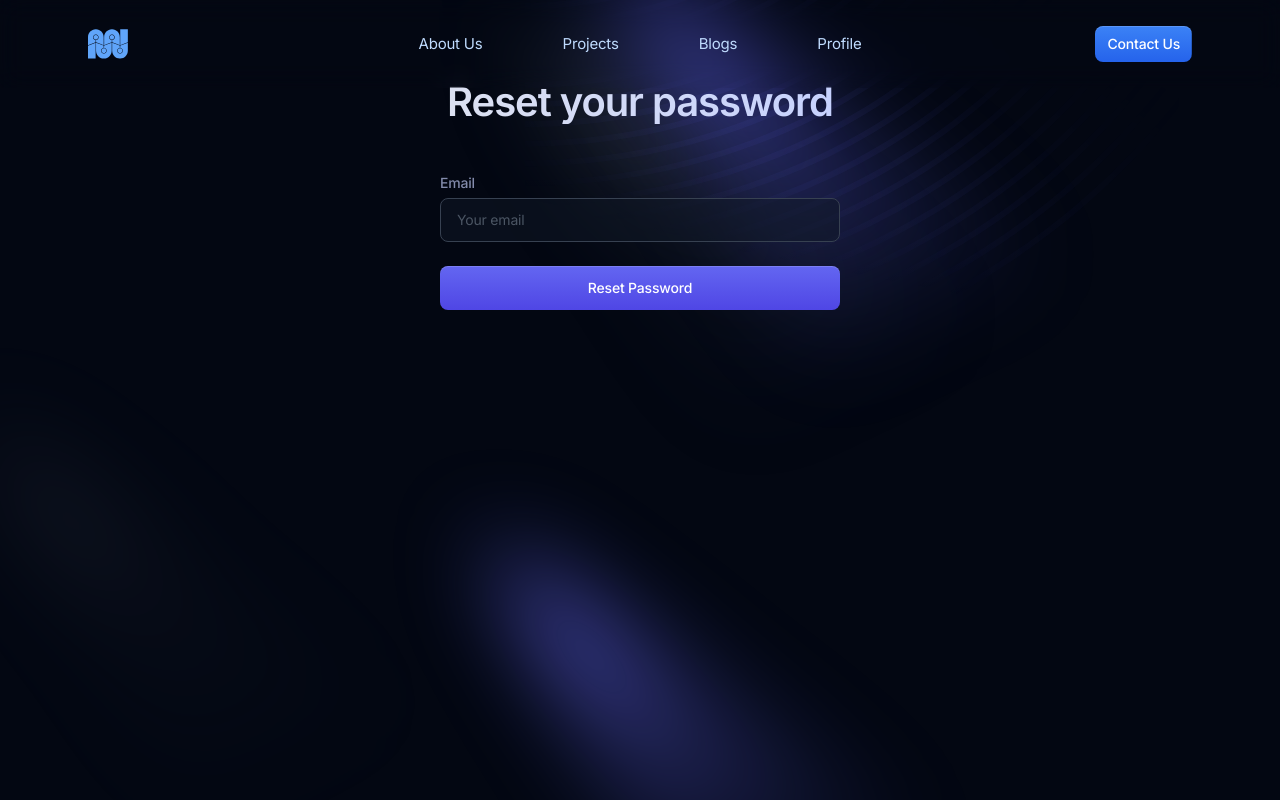
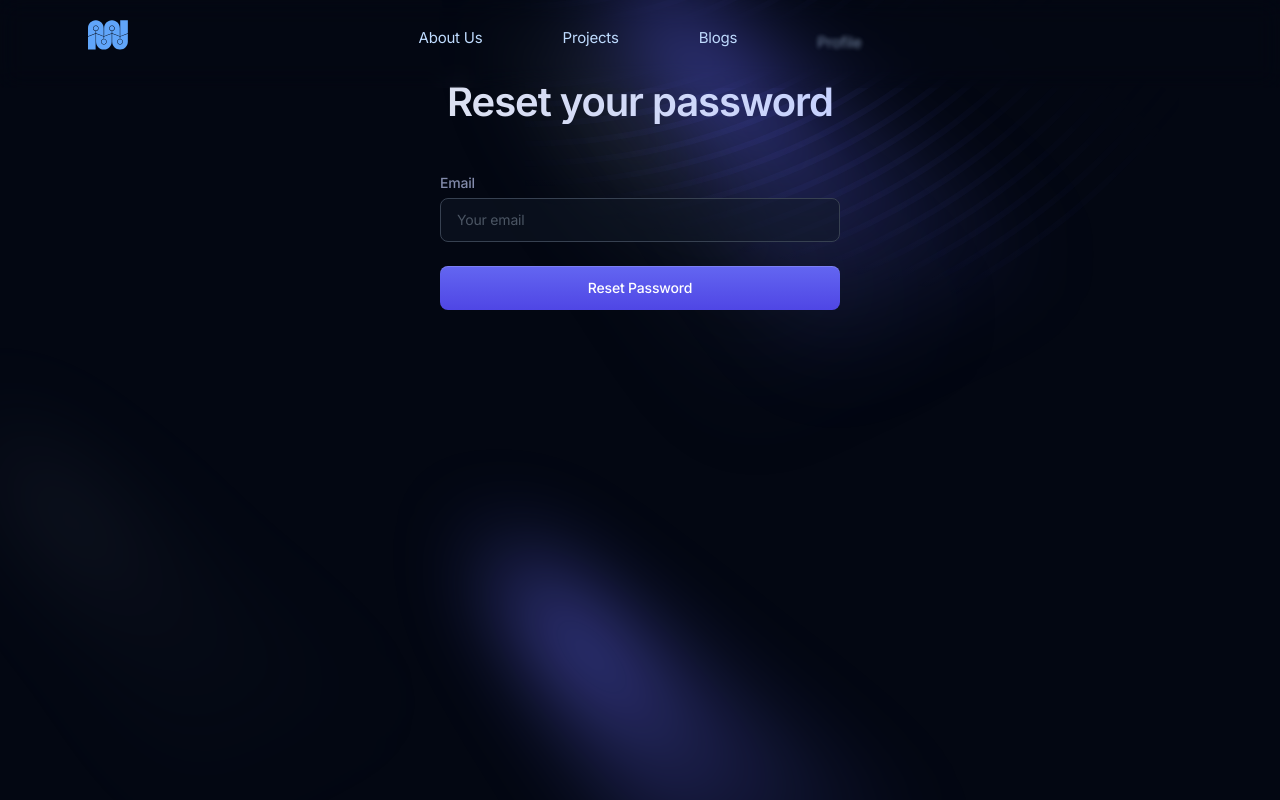
Before and after one commit to xzneozx96/Minastik-Landing-Nextjs, a Next.js app: page /reset-password in a window 1280 px wide. Built offline with nearby package versions, Linux system fonts and the light colour scheme.

Commit message:
update hero section animation

```diff
--- a/components/hero-home.tsx
+++ b/components/hero-home.tsx
@@ -6,6 +6,7 @@ import SplineRobot from './ui/spline-3D-robot';
 import { SparklesCore } from './ui/sparkles';
 import { AnimatedShinyTextWithBorder } from './ui/animated-shiny-text';
 import { BorderBeam } from './ui/border-beam';
+import { BlurFade } from './ui/blur-fade';
 
 export default function HeroHome() {
 	return (
@@ -13,22 +14,54 @@ export default function HeroHome() {
 			<div className='relative h-screen'>
 				{/* Hero content */}
 				{/* <div> */}
-				<div className='spotlight-background w-[1200px] px-4 sm:px-6 text-center absolute top-[50%] left-[50%] translate-x-[-50%] translate-y-[-35%] pointer-events-none select-none'>
+				<div className='w-[1200px] px-4 sm:px-6 text-center absolute top-[50%] left-[50%] translate-x-[-50%] translate-y-[-35%] pointer-events-none select-none'>
 					{/* <AnimatedRainbowTextWithBorder /> */}
+					<BlurFade
+						inView
+						delay={3.75}
+						duration={0.5}
+					>
 						<AnimatedShinyTextWithBorder />
+					</BlurFade>
+
+					<BlurFade
+						delay={4}
+						duration={1}
+						inView
+					>
+						<h1 className='animate-[gradient_6s_linear_infinite] bg-[linear-gradient(to_right,theme(colors.gray.200),theme(colors.blue.200),theme(colors.gray.50),theme(colors.blue.300),theme(colors.gray.200))] bg-[length:200%_auto] bg-clip-text pb-3 font-nacelle text-4xl font-semibold text-transparent md:text-5xl lg:text-8xl pointer-events-none select-none'>
+							Transform your business
+						</h1>
+					</BlurFade>
+
+					<BlurFade
+						delay={4.25}
+						duration={1}
+						inView
+					>
 						<h1 className='animate-[gradient_6s_linear_infinite] bg-[linear-gradient(to_right,theme(colors.gray.200),theme(colors.blue.200),theme(colors.gray.50),theme(colors.blue.300),theme(colors.gray.200))] bg-[length:200%_auto] bg-clip-text pb-5 font-nacelle text-4xl font-semibold text-transparent md:text-5xl lg:text-8xl pointer-events-none select-none'>
-						Transform your business
-						<br />
 							with the power of AI
 						</h1>
+					</BlurFade>
+
 					<div className='mx-auto max-w-3xl'>
+						<BlurFade
+							inView
+							delay={4.5}
+							duration={0.5}
+						>
 							<p className='mb-8 text-xl text-blue-200/65'>
 								Minastik takes the hassle out of running your business.
 								<br />
 								Click below to see how we can help you succeed!
 							</p>
+						</BlurFade>
 						<div className='mx-auto max-w-xs sm:flex sm:max-w-none sm:justify-center'>
-							<div>
+							<BlurFade
+								inView
+								delay={4.75}
+								duration={0.5}
+							>
 								<a
 									className='btn group mb-4 w-full bg-gradient-to-t from-blue-600 to-blue-400 bg-[length:100%_100%] bg-[bottom] text-white shadow-[inset_0px_1px_0px_0px_theme(colors.white/.16)] hover:bg-[length:100%_150%] sm:mb-0 sm:w-auto pointer-events-auto'
 									href='#0'
@@ -40,7 +73,7 @@ export default function HeroHome() {
 										</span>
 									</span>
 								</a>
-							</div>
+							</BlurFade>
 						</div>
 					</div>
 				</div>
@@ -57,7 +90,7 @@ export default function HeroHome() {
 
 				<SplineRobot />
 
-				<div className='absolute top-0 bottom-0 z-[-1] pointer-events-none select-none'>
+				<div className='absolute top-0 bottom-0 pointer-events-none select-none'>
 					<SparklesCore
 						id='hero-sparkle'
 						background='transparent'
--- /dev/null
+++ b/components/ui/blur-fade.tsx
@@ -0,0 +1,67 @@
+'use client';
+
+import { useRef } from 'react';
+import {
+	AnimatePresence,
+	motion,
+	useInView,
+	UseInViewOptions,
+	Variants,
+} from 'framer-motion';
+
+type MarginType = UseInViewOptions['margin'];
+
+interface BlurFadeProps {
+	children: React.ReactNode;
+	className?: string;
+	variant?: {
+		hidden: { y: number };
+		visible: { y: number };
+	};
+	duration?: number;
+	delay?: number;
+	yOffset?: number;
+	inView?: boolean;
+	inViewMargin?: MarginType;
+	blur?: string;
+}
+
+export function BlurFade({
+	children,
+	className,
+	variant,
+	duration = 0.4,
+	delay = 0,
+	yOffset = 6,
+	inView = false,
+	inViewMargin = '-50px',
+	blur = '6px',
+}: BlurFadeProps) {
+	const ref = useRef(null);
+	const inViewResult = useInView(ref, { once: true, margin: inViewMargin });
+	const isInView = !inView || inViewResult;
+	const defaultVariants: Variants = {
+		hidden: { y: yOffset, opacity: 0, filter: `blur(${blur})` },
+		visible: { y: -yOffset, opacity: 1, filter: `blur(0px)` },
+	};
+	const combinedVariants = variant || defaultVariants;
+	return (
+		<AnimatePresence>
+			<motion.div
+				ref={ref}
+				initial='hidden'
+				animate={isInView ? 'visible' : 'hidden'}
+				exit='hidden'
+				variants={combinedVariants}
+				transition={{
+					delay: 0.04 + delay,
+					duration,
+					ease: 'easeOut',
+				}}
+				className={className}
+			>
+				{children}
+			</motion.div>
+		</AnimatePresence>
+	);
+}
--- /dev/null
+++ b/components/ui/blur-in.tsx
@@ -0,0 +1,38 @@
+'use client';
+
+import { cn } from '@/utils/tw-merge';
+import { motion } from 'framer-motion';
+
+interface BlurIntProps {
+	word: string;
+	className?: string;
+	variant?: {
+		hidden: { filter: string; opacity: number };
+		visible: { filter: string; opacity: number };
+	};
+	duration?: number;
+}
+const BlurIn = ({ word, className, variant, duration = 1 }: BlurIntProps) => {
+	const defaultVariants = {
+		hidden: { filter: 'blur(10px)', opacity: 0 },
+		visible: { filter: 'blur(0px)', opacity: 1 },
+	};
+	const combinedVariants = variant || defaultVariants;
+
+	return (
+		<motion.h1
+			initial='hidden'
+			animate='visible'
+			transition={{ duration }}
+			variants={combinedVariants}
+			className={cn(
+				'font-display text-center text-4xl font-bold tracking-[-0.02em] drop-shadow-sm md:text-7xl md:leading-[5rem]',
+				className
+			)}
+		>
+			{word}
+		</motion.h1>
+	);
+};
+
+export default BlurIn;
--- a/components/ui/header.tsx
+++ b/components/ui/header.tsx
@@ -2,6 +2,7 @@
 
 import Link from 'next/link';
 import Logo from './logo';
+import { BlurFade } from './blur-fade';
 
 export default function Header() {
 	return (
@@ -18,17 +19,54 @@ export default function Header() {
 
 					{/* Site branding */}
 					<div className='flex flex-1 items-center'>
+						<BlurFade
+							inView
+							delay={4.25}
+						>
 							<Logo />
+						</BlurFade>
 					</div>
 					{/* Site navigation */}
 					<ul className='flex gap-20'>
-						<li className='text-blue-200'>About Us</li>
-						<li className='text-blue-200'>Projects</li>
-						<li className='text-blue-200'>Blogs</li>
-						<li className='text-blue-200'>Profile</li>
+						<li className='text-blue-200'>
+							<BlurFade
+								inView
+								delay={4.5}
+							>
+								About Us
+							</BlurFade>
+						</li>
+						<li className='text-blue-200'>
+							<BlurFade
+								inView
+								delay={4.75}
+							>
+								Projects
+							</BlurFade>
+						</li>
+						<li className='text-blue-200'>
+							<BlurFade
+								inView
+								delay={5}
+							>
+								Blogs
+							</BlurFade>
+						</li>
+						<li className='text-blue-200'>
+							<BlurFade
+								inView
+								delay={5.25}
+							>
+								Profile
+							</BlurFade>
+						</li>
 					</ul>
 					{/* Desktop sign in links */}
 					<ul className='flex flex-1 items-center justify-end gap-3'>
+						<BlurFade
+							inView
+							delay={5.5}
+						>
 							<li>
 								<Link
 									href='/signup'
@@ -37,6 +75,7 @@ export default function Header() {
 									Contact Us
 								</Link>
 							</li>
+						</BlurFade>
 					</ul>
 				</div>
 			</div>
```
Also changed, not shown: components/ui/spline-3D-robot.tsx (indentation only). Lines whose indentation alone changed are shown as unchanged.
